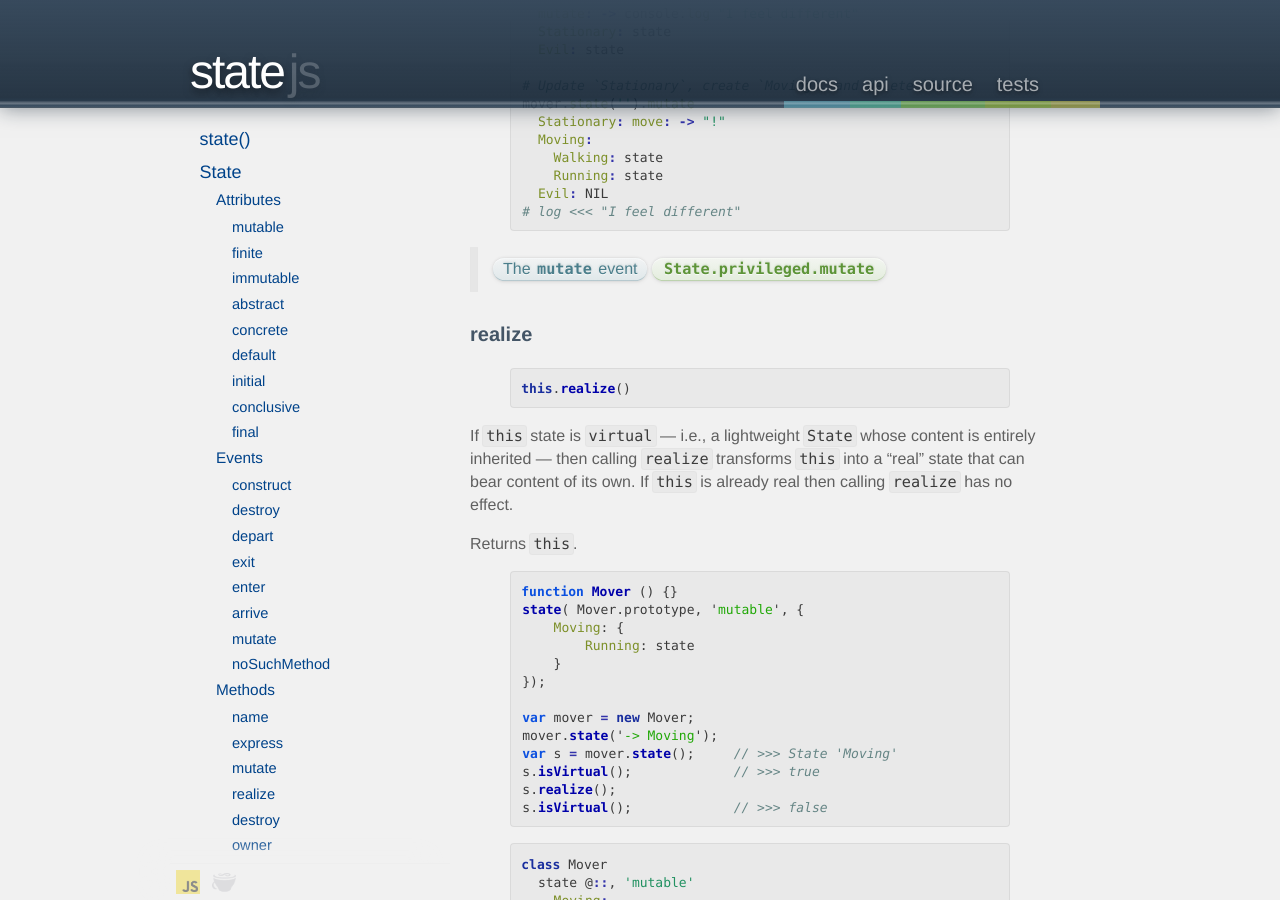
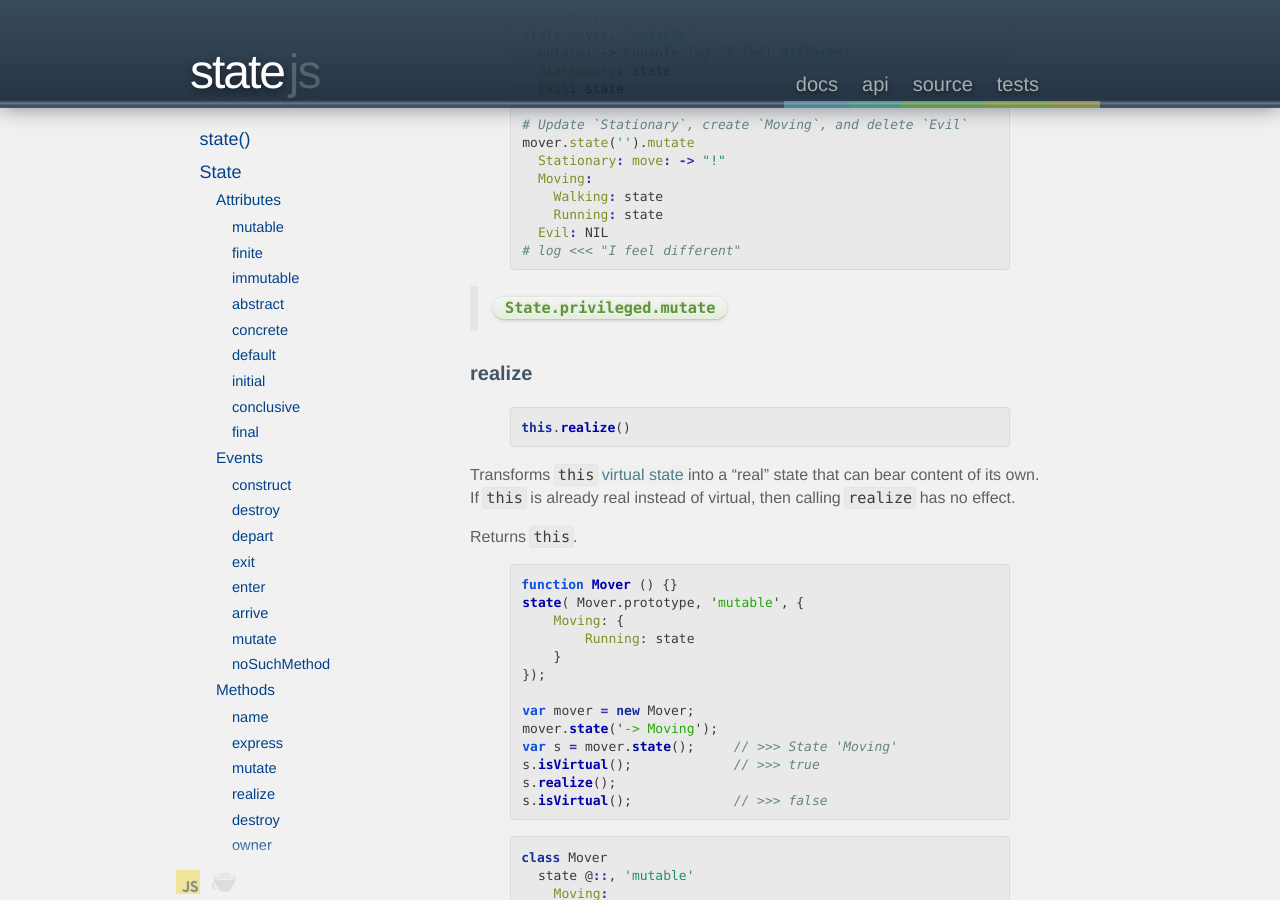
Before and after one commit to nickfargo/state, a Jekyll site: the page built from api/index.md, in a window 1280 px wide and 900 px high, scrolled down 19871 px. Built offline with Jekyll 4.4.1, drawn with Linux system fonts in a browser that asks for light colours; nearby versions of some CDN libraries; some web fonts are replaced; Markdown is read by kramdown in place of the engine named in the settings; some of the changed text lies outside the part shown.

Commit message:
rewrite api state methods `mutate`, `realize`

```diff
--- a/_includes/content/api/state/methods.md
+++ b/_includes/content/api/state/methods.md
@@ -63,7 +65,6 @@ Returns `this`.
 {% include examples/api/state/methods--mutate.coffee %}
 {% endhighlight %}
 
-> [The `mutate` event](/docs/#concepts--events--mutation)
 > [`State.privileged.mutate`](/source/#state--privileged--mutate)
 
 
@@ -73,7 +74,7 @@ Returns `this`.
 this.realize()
 {% endhighlight %}
 
-If `this` state is `virtual` — i.e., a lightweight `State` whose content is entirely inherited — then calling `realize` transforms `this` into a “real” state that can bear content of its own. If `this` is already real then calling `realize` has no effect.
+Transforms `this` [virtual state](/docs/#concepts--inheritance--protostates--under-the-hood) into a “real” state that can bear content of its own. If `this` is already real instead of virtual, then calling `realize` has no effect.
 
 Returns `this`.
 
```
Also changed, not shown: other parts of _includes/content/api/state/methods.md (+3 -1 lines).
